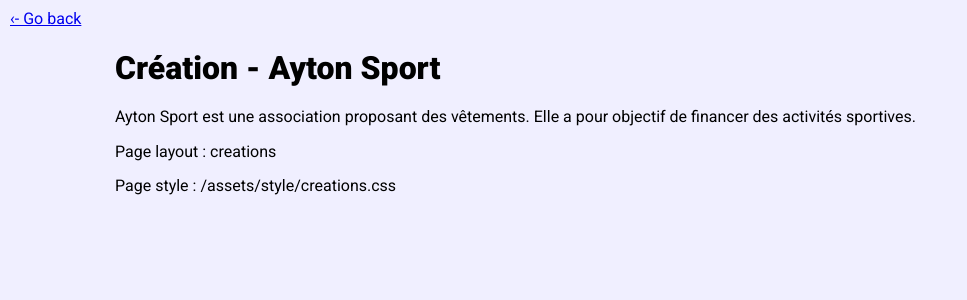
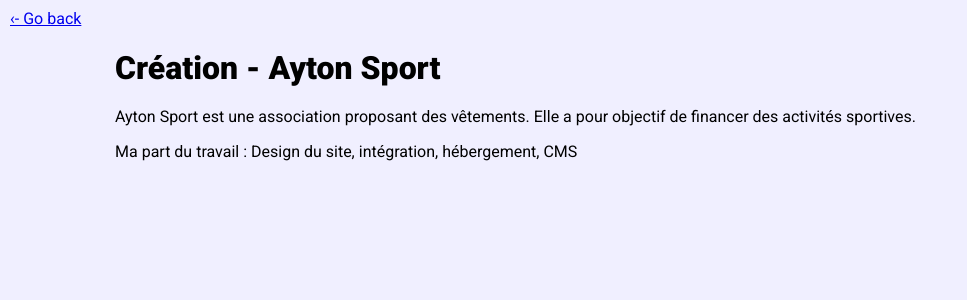
Before and after one commit to MathisBarre/mathis-webartisan, a Jekyll site: the page built from _creations/ayton-sport.md, in a window 1280 px wide. Shown: the top 300 px of the page, without its empty margins (0-967 px from the left). Built offline with Jekyll 4.4.1, drawn with Linux system fonts in a browser that asks for light colours.

Commit message:
Update from Forestry.io mathis.barre@live.fr updated _creations/ayton-sport.md

```diff
--- a/_creations/ayton-sport.md
+++ b/_creations/ayton-sport.md
@@ -1,14 +1,15 @@
 ---
 title: Création - Ayton Sport
 client-name: Ayton Sport
-description: Ayton Sport est une association proposant des vêtements. Elle a pour objectif de financer des activités sportives.
-url-img-preview: /assets/img/ayton-logo-white.png
+description: Ayton Sport est une association proposant des vêtements. Elle a pour
+  objectif de financer des activités sportives.
+url-img-preview: "/assets/img/ayton-logo-white.png"
+
 ---
+# {{ page.title }}
 
-# {{ page.title }}
 
 {{ page.description }}
 
-Page layout : {{ page.layout }}
 
-Page style : {{ page.optionnal-style }}
+Ma part du travail : Design du site, intégration, hébergement, CMS
```
